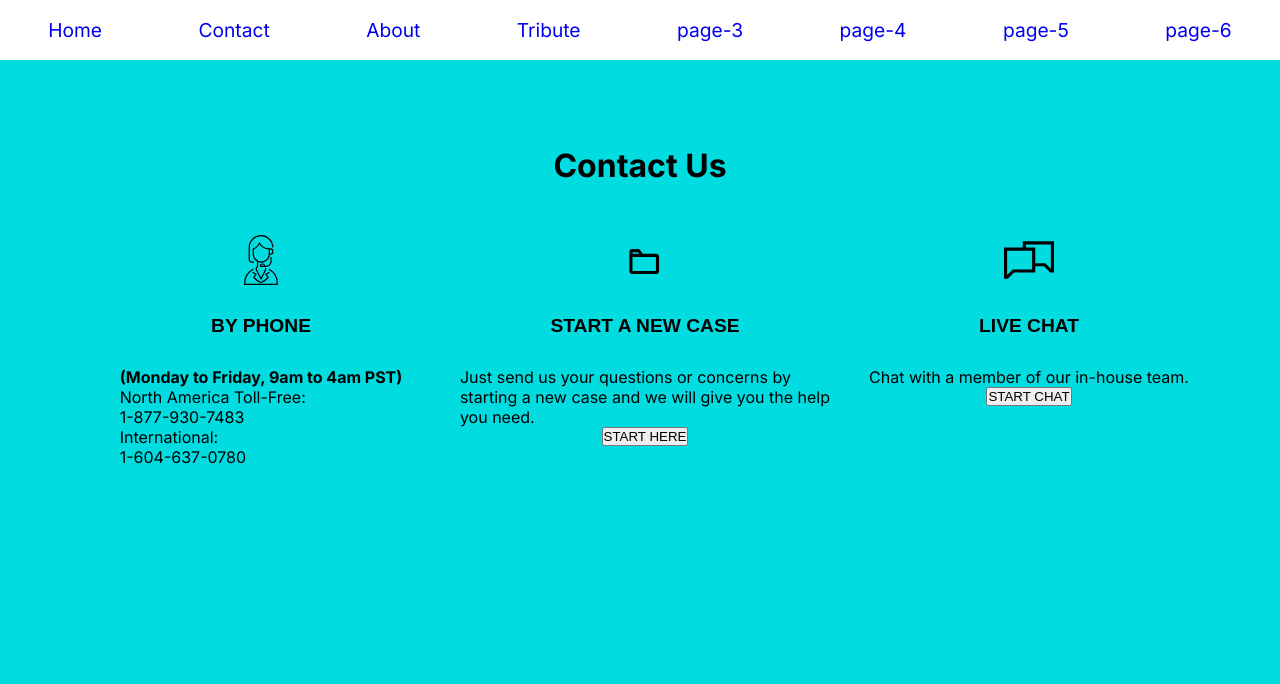
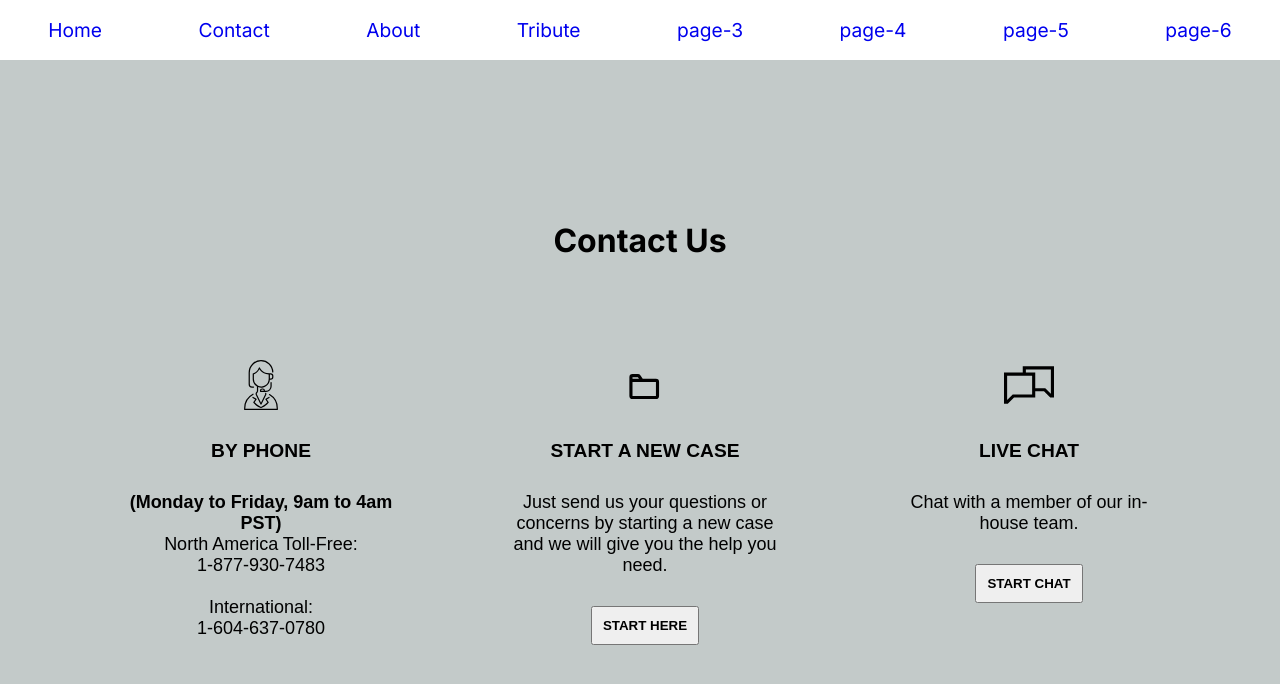
Before and after one commit to shahbaz-ramzan/my-next-app-pages, a Next.js app: page /contact in a window 1280 px wide. Shown: the top 684 px of the page. Built offline with nearby package versions, Linux system fonts and the light colour scheme.

Commit message:
contact us page is complete now

```diff
--- a/src/app/contact/contact.module.css
+++ b/src/app/contact/contact.module.css
@@ -2,7 +2,7 @@
     padding: 0;
     margin:0 ;
     box-sizing: border-box;
-    background-color: #00DCE0;
+    background-color: #c3cac9;
     flex-direction: column;
     min-height: 820px;
 }
@@ -20,7 +20,6 @@
 
 .container  h1{
     font-size: xx-large;
-    margin-top: 50px;
 
 }
 
@@ -28,12 +27,10 @@
     display: flex;
     flex-direction: row;
     justify-content: space-around;
-    /* background-color: #003ce0; */
     width: 100%;
-    min-height: 600px;
+    min-height: 400px;
     margin-top: 50px;
     margin-bottom: 20px;
-    /* margin: auto; */
 }
 
 .childDiv{
@@ -42,8 +39,7 @@
     /* justify-content: center; */
     align-items: center;
     width: 33%;
-    /* background-color: blanchedalmond; */
-    min-height: 600px;
+    min-height: 400px;
     padding-left: 10px;
 }
 
@@ -51,5 +47,23 @@
     font-family: Arial, Helvetica, sans-serif;
     font-size: larger;
     margin-top: 30px;
-    margin-bottom: 30px;
 }
+
+.childDiv p{
+    font-family: Arial, Helvetica, sans-serif;
+    margin-top: 30px;
+    font-size: large;
+    padding-inline: 50px;
+    text-align: center;
+
+}
+
+.imageClass{
+    margin-top: 50px;
+}
+
+.buttonClass{
+    margin-top: 30px;
+    padding: 10px;
+    font-weight: bold;
+}
--- a/src/app/contact/page.jsx
+++ b/src/app/contact/page.jsx
@@ -8,7 +8,7 @@ return (
             <h1>Contact Us</h1>
             <di className={styles.parentDiv}>
                 <div className={styles.childDiv}>
-                    <Image src="/phone-call.svg" width="50" height="50" />
+                        <Image src="/phone-call.svg" width="50" height="50" className={styles.imageClass } />
                     <h4>BY PHONE</h4>
                     <p>
                         <strong>(Monday to Friday, 9am to 4am PST)</strong>
@@ -16,28 +16,29 @@ return (
                         <span> North America Toll-Free:</span>
                         <br></br>
                         <span>1-877-930-7483</span>
-                        <br></br>
-                        <span>International:</span>
+                            <br></br>
+                            <br></br>
+                        <span >International:</span>
                         <br></br>
                         <span>1-604-637-0780</span>
                     </p>
                 </div>
                 <div className={styles.childDiv}>
-                    <Image src="/newfolder.svg" width="50" height="50" />
+                    <Image src="/newfolder.svg" width="50" height="50" className={styles.imageClass }/>
                     <h4>START A NEW CASE</h4>
                     <p>
                         Just send us your questions or concerns by starting a new case and we will give you the help you
                         need.
                     </p>
-                    <button>START HERE</button>
+                    <button className={styles.buttonClass}>START HERE</button>
                 </div>
                 <div className={styles.childDiv}>
-                    <Image src="/chat.svg" width="50" height="50" />
+                    <Image src="/chat.svg" width="50" height="50" className={styles.imageClass } />
                     <h4>LIVE CHAT</h4>
                     <p>
                         Chat with a member of our in-house team.
                     </p>
-                    <button>START CHAT</button>
+                    <button className={styles.buttonClass}>START CHAT</button>
                 </div>
             </di>
         </div>
```
